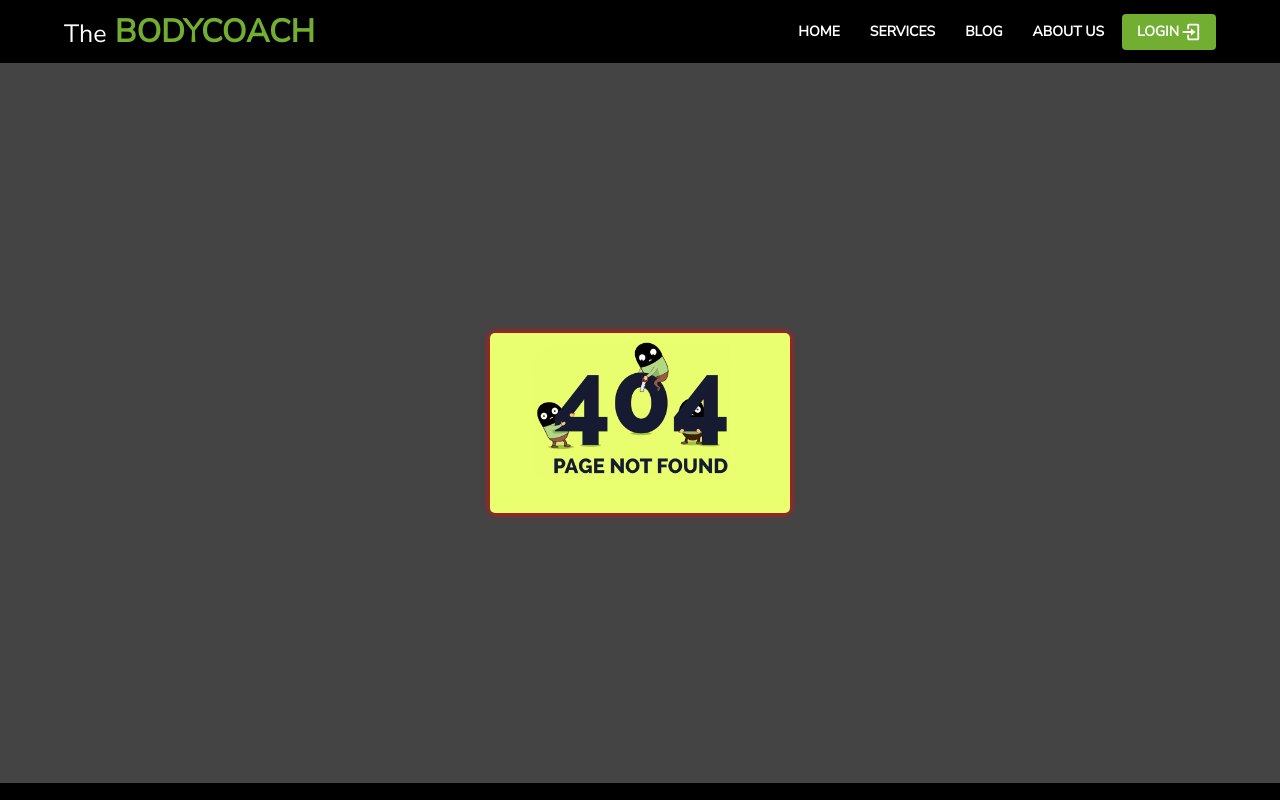
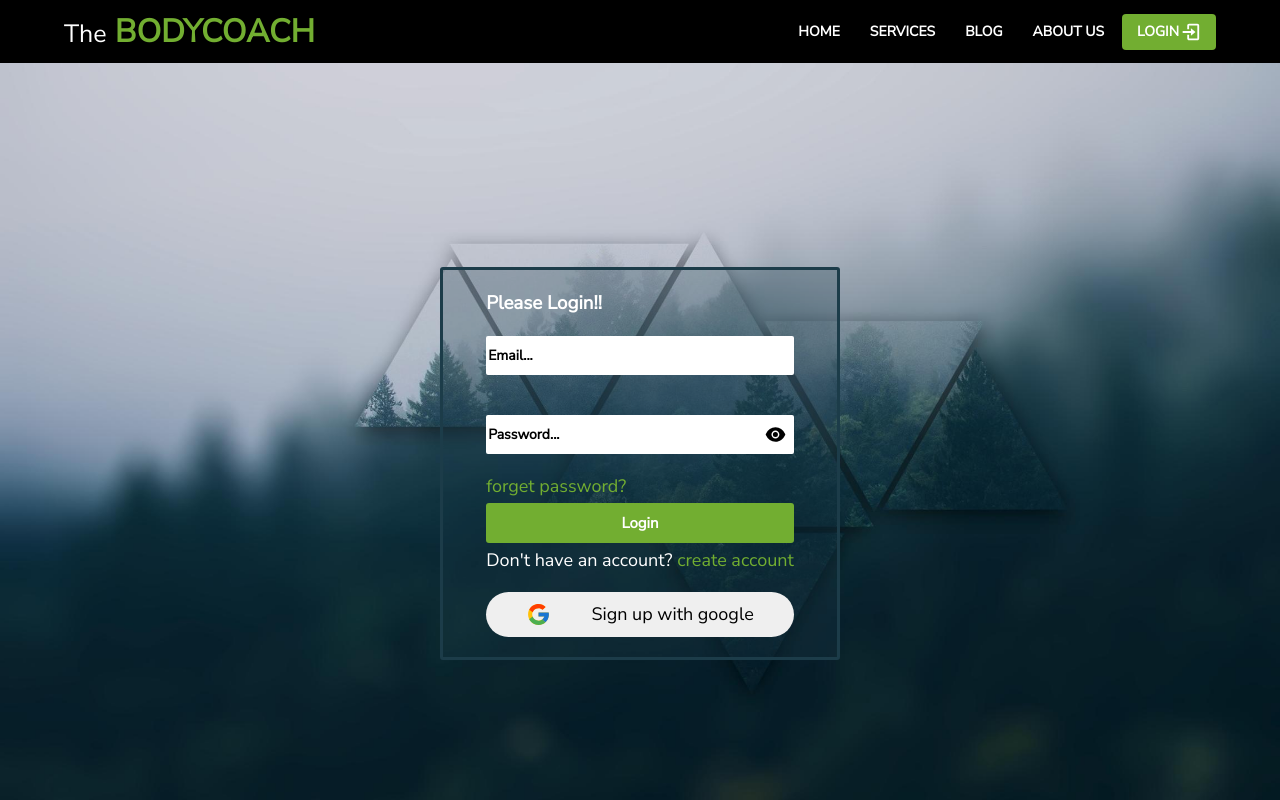
Before and after one commit to sabbir-devs/independent-service-provider, a React (Create React App) app: page /login in a window 1280 px wide. Shown: the top 800 px of the page. Built offline with nearby package versions, Linux system fonts and the light colour scheme.

Commit message:
favicon and website title change

```diff
--- a/public/index.html
+++ b/public/index.html
@@ -24,7 +24,7 @@
       work correctly both with client-side routing and a non-root public URL.
       Learn how to configure a non-root public URL by running `npm run build`.
     -->
-    <title>React App</title>
+    <title>The BODYCOACH</title>
   </head>
   <body>
     <noscript>You need to enable JavaScript to run this app.</noscript>
--- a/src/App.js
+++ b/src/App.js
@@ -6,6 +6,7 @@ import Blog from './Pages/Home/Blogs/Blogs';
 import Footer from './Pages/Shared/Footer/Footer';
 import Services from './Pages/Home/Services/Services';
 import NotFound from './Pages/Shared/NotFound/NotFound';
+import Login from './Pages/Home/Login/Login';
 
 
 function App() {
@@ -16,6 +17,7 @@ function App() {
         <Route path='/' element={<Home></Home>}></Route>
         <Route path='/services' element={<Services></Services>}></Route>
         <Route path='/blog' element={<Blog></Blog>}></Route>
+        <Route path='/login' element={<Login></Login>}></Route>
         <Route path='*' element={<NotFound></NotFound>}></Route>
       </Routes>
       <Footer></Footer>
--- a/src/Pages/Home/Login/Login.css
+++ b/src/Pages/Home/Login/Login.css
@@ -0,0 +1,90 @@
+.login{
+    display: flex;
+    align-items: center;
+    justify-content: center;
+    background: url('../../../images/login-banner.jpg');
+    background-position: fixed;
+    background-size: cover;
+    background-repeat: no-repeat;
+    height: 100vh;
+}
+.form{
+    color: #fff;
+    display: grid;
+    align-items: center;
+    justify-content: center;
+    width: 400px;
+    background: rgba(28, 60, 73, 0.277);
+    border: 3px solid rgb(28, 60, 73);
+    border-radius: 3px;
+    padding: 20px;
+}
+input:focus{
+    outline: none;
+
+}
+input{
+    font-size: 14px;
+    font-weight: 700;
+}
+input::placeholder{
+    font-size: 14px;
+    color: #000;
+    font-weight: 700;
+}
+.email-password-input{
+    margin-top: 20px;
+    margin-bottom: 20px;
+}
+.email-password-input .inputs{
+    padding: 10px 2px;
+    border: none;
+    border-radius: 2px;
+    width: 100%;
+    position: relative;
+}
+.email-password-input .labels{
+    position: absolute;
+    margin-left: -30px;
+    margin-top: 8px;
+    color: #000;
+    font-size: 23px;
+}
+.google-signup{
+    display: flex;
+    align-items: center;
+    justify-content: space-around;
+    border-radius: 25px;
+    padding: 10px 20px;
+    border: none;
+    font-size: 18px;
+    margin-top: 20px;
+}
+.google-signup:hover{
+    box-shadow: 0 0 10px 1px #fff;
+}
+.register-btn{
+    background: rgb(114 174 49);
+    color: #fff;
+    font-size: 16pxs;
+    padding: 10px 20px;
+    font-size: 15px;
+    border: none;
+    border-radius: 3px;
+    margin-bottom: 5px;
+    margin-top: 5px;
+}
+.register-btn:hover{
+    box-shadow: 0 0 10px 1px rgb(114 174 49);
+}
+.google-signup:active{
+    box-shadow: inset 0 0 10px 1px #000;
+}
+.forget-pass{
+    color: rgb(114 174 49);
+    font-size: 18px;
+    cursor: pointer;
+}
+.forget-pass:hover{
+    text-decoration: underline;
+}
--- a/src/Pages/Home/Login/Login.js
+++ b/src/Pages/Home/Login/Login.js
@@ -1,10 +1,31 @@
 import React from 'react';
-import './Login.css'
+import './Login.css';
+import { FcGoogle } from 'react-icons/fc';
+import { AiFillEye } from 'react-icons/ai';
 
 const Login = () => {
+    const handleFormSubmit = (event) => {
+        event.preventDefault()
+    }
     return (
-        <div>
+        <div className='login'>
+            <form onSubmit={handleFormSubmit} className="form">
+                <h3>Please Login!!</h3>
+                <div className='email-password-input'>
+                    <input className='inputs' type="email" name="email" placeholder='Email...' id="" />
+                </div>
+                <div className='email-password-input'>
+                    <input className='inputs' type="password" name="password" placeholder='Password...' id="" />
+                    <label className='labels' htmlFor="password"><AiFillEye></AiFillEye></label>
+                </div>
 
+                <div>
+                    <p className='forget-pass'>forget password?</p>
+                </div>
+                <input className='register-btn' type="submit" value="Login" />
+                <p style={{fontSize:'18px'}}>Don't have an account? <span className='forget-pass'>create account</span></p>
+                <button className='google-signup'><FcGoogle style={{fontSize:'25px'}}></FcGoogle> Sign up with google</button>
+            </form>
         </div>
     );
 };
```
Also changed, not shown: src/images/login-banner.jpg (added), 1 other file (tests, documents, lock files or other folders).
